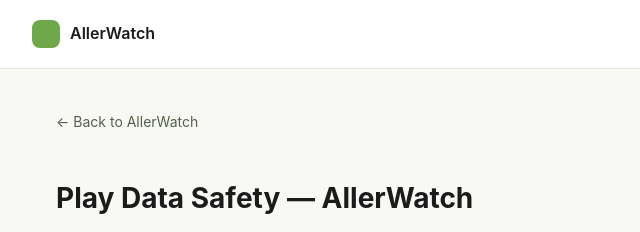
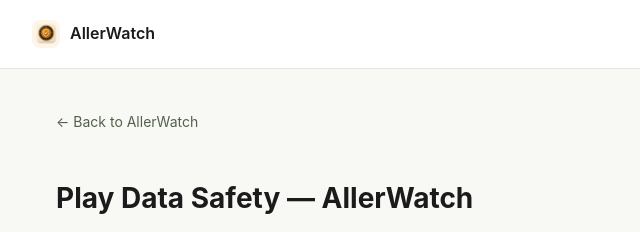
Before and after one commit to SheikhA03/allerwatch-landing, a plain HTML site: page data-safety.html in a window 1280 px wide. Shown: the top 232 px of the page, 248-888 px from the left. Drawn offline with Linux system fonts and the light colour scheme.

Commit message:
Add real logo to header instead of placeholder square

```diff
--- a/data-safety.html
+++ b/data-safety.html
@@ -11,7 +11,7 @@
 
 <header>
   <div class="header-inner">
-    <div class="logo-mark"></div>
+    <img class="logo-mark" src="assets/logo.png" alt="AllerWatch logo">
     <span class="brand-name">AllerWatch</span>
   </div>
 </header>
--- a/styles.css
+++ b/styles.css
@@ -39,7 +39,7 @@ header {
   width: 28px;
   height: 28px;
   border-radius: 8px;
-  background: var(--accent);
+  object-fit: cover;
 }
 
 .brand-name {
```
Also changed, not shown: index.html (+1 -1 lines), privacy.html (+1 -1 lines), terms.html (+1 -1 lines), assets/logo.png (added).
